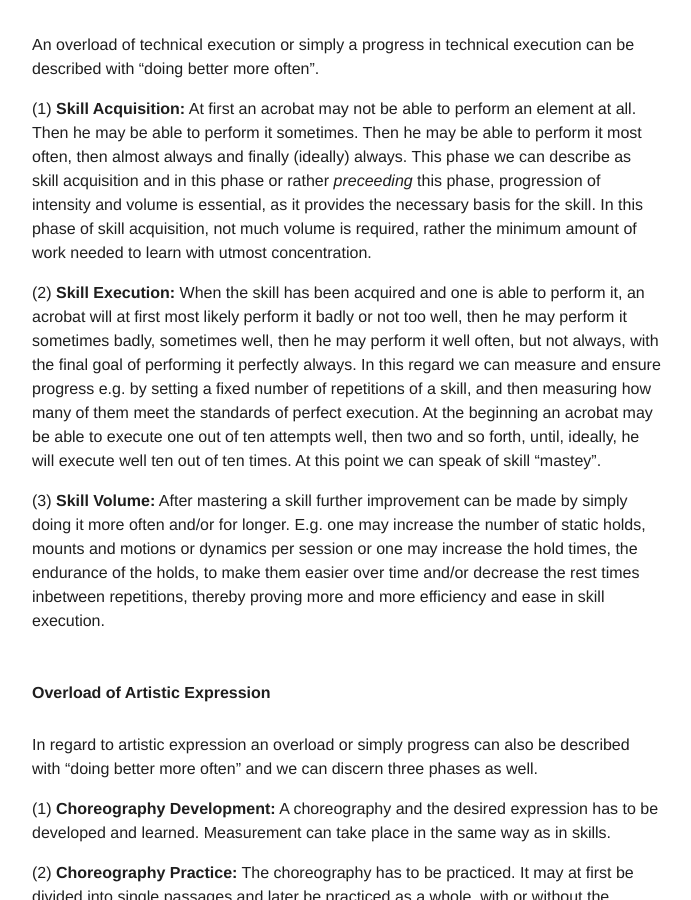
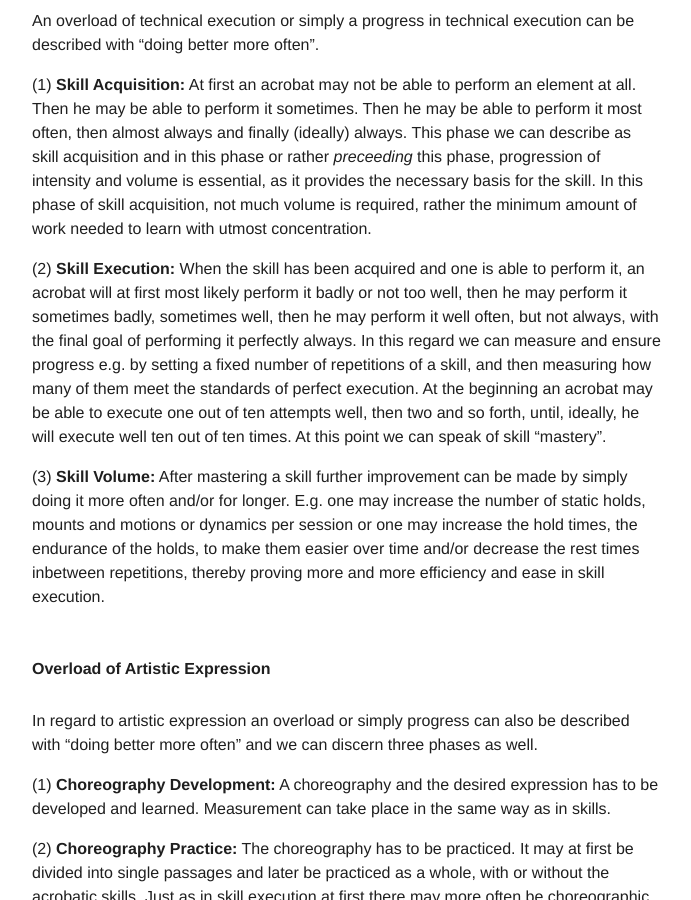
Before and after one commit to floshin/acrolib, a Jekyll site: the page built from training/periodisation.md, in a window 1280 px wide and 900 px high, scrolled down 4081 px. Shown: the whole window, without its empty margins (293-984 px from the left). Built offline with Jekyll 4.4.1, drawn with Linux system fonts in a browser that asks for light colours; our own code applies the rules of GitHub Pages for plain Markdown files; some of the changed text lies outside the part shown.

Commit message:
Update periodisation.md

```diff
--- a/training/periodisation.md
+++ b/training/periodisation.md
@@ -68,7 +68,7 @@
 
 (1) **Skill Acquisition:** At first an acrobat may not be able to perform an element at all. Then he may be able to perform it sometimes. Then he may be able to perform it most often, then almost always and finally (ideally) always. This phase we can describe as skill acquisition and in this phase or rather *preceeding* this phase, progression of intensity and volume is essential, as it provides the necessary basis for the skill. In this phase of skill acquisition, not much volume is required, rather the minimum amount of work needed to learn with utmost concentration.
 
-(2) **Skill Execution:** When the skill has been acquired and one is able to perform it, an acrobat will at first most likely perform it badly or not too well, then he may perform it sometimes badly, sometimes well, then he may perform it well often, but not always, with the final goal of performing it perfectly always. In this regard we can measure and ensure progress e.g. by setting a fixed number of repetitions of a skill, and then measuring how many of them meet the standards of perfect execution. At the beginning an acrobat may be able to execute one out of ten attempts well, then two and so forth, until, ideally, he will execute well ten out of ten times. At this point we can speak of skill "mastey".
+(2) **Skill Execution:** When the skill has been acquired and one is able to perform it, an acrobat will at first most likely perform it badly or not too well, then he may perform it sometimes badly, sometimes well, then he may perform it well often, but not always, with the final goal of performing it perfectly always. In this regard we can measure and ensure progress e.g. by setting a fixed number of repetitions of a skill, and then measuring how many of them meet the standards of perfect execution. At the beginning an acrobat may be able to execute one out of ten attempts well, then two and so forth, until, ideally, he will execute well ten out of ten times. At this point we can speak of skill "mastery".
 
 (3) **Skill Volume:** After mastering a skill further improvement can be made by simply doing it more often and/or for longer. E.g. one may increase the number of static holds, mounts and motions or dynamics per session or one may increase the hold times, the endurance of the holds, to make them easier over time and/or decrease the rest times inbetween repetitions, thereby proving more and more efficiency and ease in skill execution.
 
```
Also changed, not shown: other parts of training/periodisation.md (+1 -1 lines).
